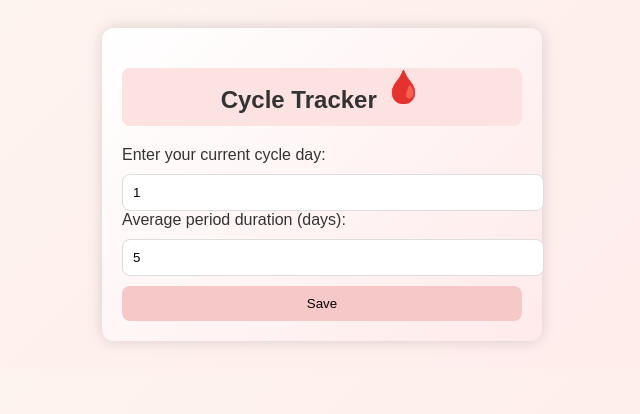
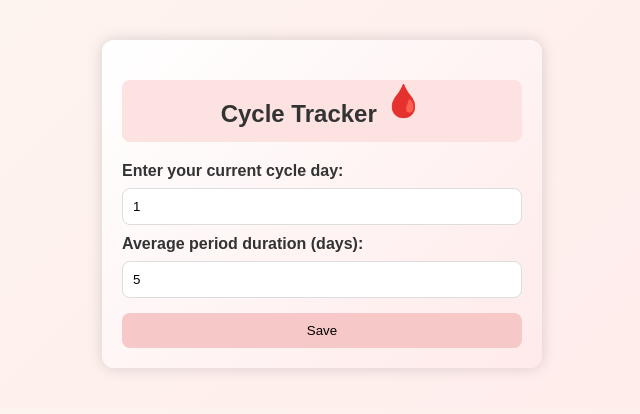
Before and after one commit to InnaIknow/cycle-tracker, a plain HTML site: page index.html in a window 1280 px wide. Shown: the whole page, without its empty margins (318-958 px from the left). Drawn offline with Linux system fonts and the light colour scheme.

Commit message:
Update index.html

```diff
--- a/index.html
+++ b/index.html
@@ -3,20 +3,77 @@
 <head>
   <title>Cycle Tracker</title>
   <style>
-    body { font-family: Arial, sans-serif; background: linear-gradient(135deg, #fdf6f0, #ffeaea); padding: 20px; color: #333; transition: background 1s ease-in-out; }
-    .container { max-width: 400px; margin: auto; background: linear-gradient(135deg, #ffffff, #ffeaea); border-radius: 12px; padding: 20px; box-shadow: 0 0 15px rgba(0,0,0,0.15); animation: fadeIn 1s ease; }
-    input, button { width: 100%; padding: 10px; margin-top: 10px; border-radius: 8px; border: 1px solid #ddd; transition: transform 0.3s ease; }
-    button { background-color: #f7c8c8; border: none; }
-    button:hover { background-color: #f5b5b5; transform: scale(1.05); }
-    .result { margin-top: 20px; background: #fff0f0; padding: 15px; border-radius: 8px; text-align: center; animation: fadeIn 1s ease; }
-    .emoji-bounce { font-size: 2rem; display: inline-block; animation: bounce 1s infinite alternate; }
-    @keyframes bounce { 0% { transform: translateY(0); } 100% { transform: translateY(-10px); } }
-    @keyframes fadeIn { 0% { opacity: 0; } 100% { opacity: 1; } }
+    body {
+      font-family: Arial, sans-serif;
+      background: linear-gradient(135deg, #fdf6f0, #ffeaea);
+      padding: 20px;
+      color: #333;
+      margin: 0;
+    }
+    .container {
+      max-width: 400px;
+      margin: 20px auto;
+      background: linear-gradient(135deg, #ffffff, #ffeaea);
+      border-radius: 12px;
+      padding: 20px;
+      box-shadow: 0 0 15px rgba(0,0,0,0.15);
+      animation: fadeIn 1s ease;
+    }
+    h2 {
+      text-align: center;
+      background: #fde2e2;
+      padding: 12px;
+      border-radius: 8px;
+      margin-bottom: 20px;
+    }
+    label {
+      margin-top: 10px;
+      display: block;
+      font-weight: bold;
+    }
+    input, button {
+      width: 100%;
+      padding: 10px;
+      margin-top: 8px;
+      border-radius: 8px;
+      border: 1px solid #ddd;
+      box-sizing: border-box;
+    }
+    button {
+      background-color: #f7c8c8;
+      border: none;
+      margin-top: 15px;
+    }
+    button:hover {
+      background-color: #f5b5b5;
+      transform: scale(1.05);
+    }
+    .result {
+      margin-top: 20px;
+      background: #fff0f0;
+      padding: 15px;
+      border-radius: 8px;
+      text-align: center;
+      animation: fadeIn 1s ease;
+    }
+    .emoji-bounce {
+      font-size: 2rem;
+      display: inline-block;
+      animation: bounce 1s infinite alternate;
+    }
+    @keyframes bounce {
+      0% { transform: translateY(0); }
+      100% { transform: translateY(-10px); }
+    }
+    @keyframes fadeIn {
+      0% { opacity: 0; }
+      100% { opacity: 1; }
+    }
   </style>
 </head>
 <body>
   <div class="container">
-    <h2 style="text-align:center; background:#fde2e2; padding:10px; border-radius:8px;">Cycle Tracker <span class="emoji-bounce">🩸</span></h2>
+    <h2>Cycle Tracker <span class="emoji-bounce">🩸</span></h2>
     <div id="step1">
       <label>Enter your current cycle day:</label>
       <input type="number" id="currentDay" value="1">
```
